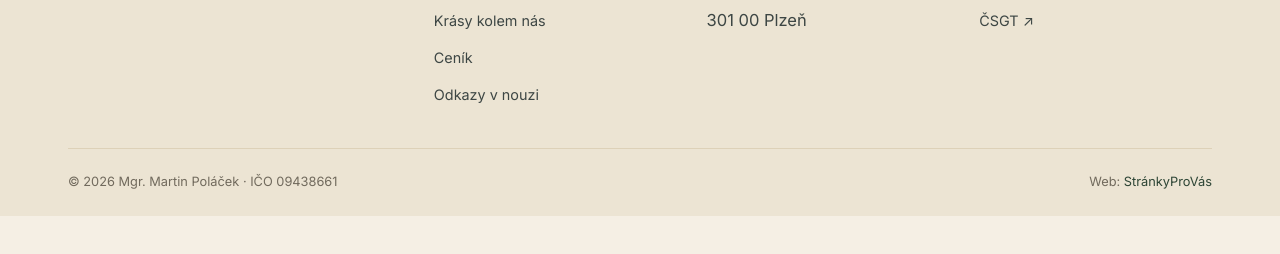
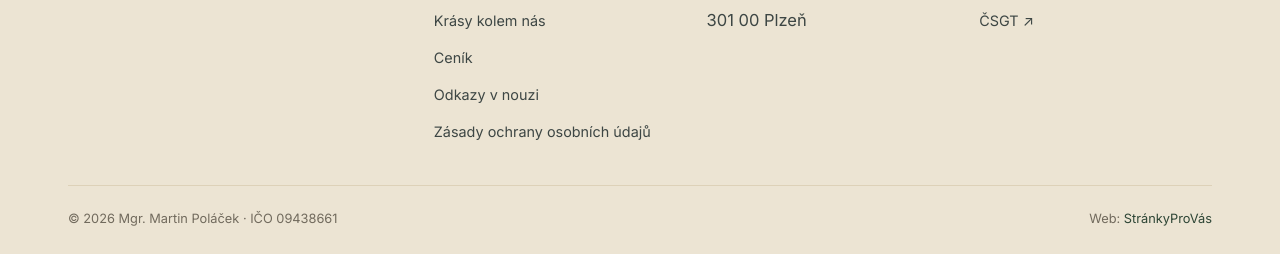
Before and after one commit to strankyprovas/terapiepolacek, a plain HTML site: page cenik/index.html in a window 1280 px wide. Shown: the part 2387-2641 px from the top of the page. Before the commit the page ends 2603 px from the top, so only its background shows below. Drawn offline with nearby package versions, Linux system fonts and the light colour scheme.

Commit message:
Poláček: odkaz na Zásady ochrany os. údajů do patiček všech stránek + oprava popisku + sitemap (SEOHlídač bod 1)

```diff
--- a/cenik/index.html
+++ b/cenik/index.html
@@ -286,6 +286,7 @@
           <li><a href="../krasy-kolem-nas.html">Krásy kolem nás</a></li>
           <li><a href="./">Ceník</a></li>
           <li><a href="../odkazy.html">Odkazy v&nbsp;nouzi</a></li>
+          <li><a href="../zasady-ochrany-osobnich-udaju.html">Zásady ochrany osobních údajů</a></li>
         </ul>
       </div>
       <div class="foot-col">
```
